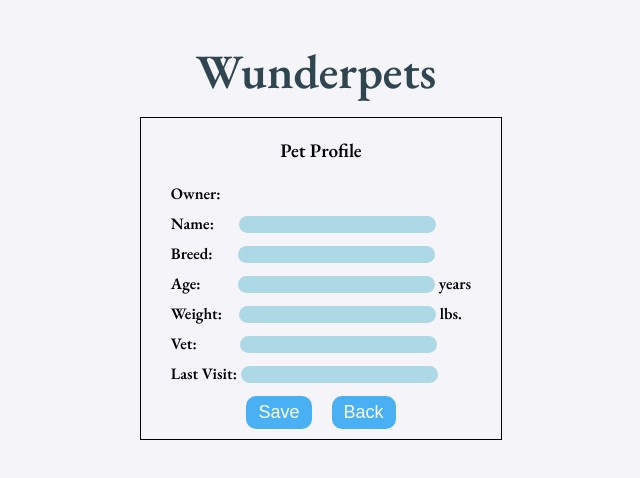
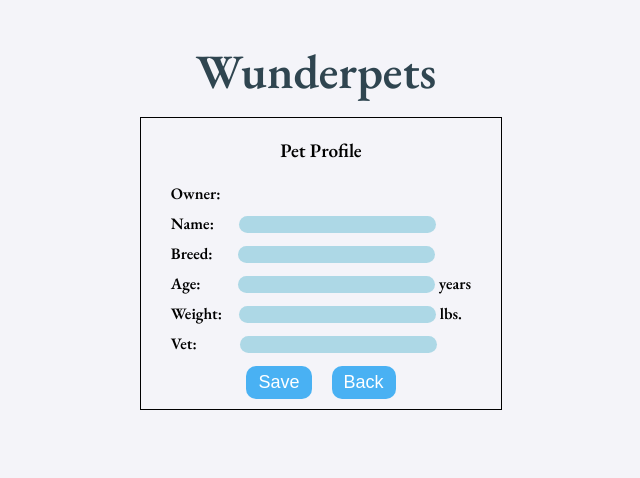
Before and after one commit to FFSS-38/Iteration, a React app: page /create in a window 1280 px wide. Shown: the top 478 px of the page, without its empty margins (319-959 px from the left). Built offline with nearby package versions, Linux system fonts and the light colour scheme; a web font is replaced by a local one.

Commit message:
finishes the create page

```diff
--- a/client/App.jsx
+++ b/client/App.jsx
@@ -99,8 +99,8 @@ const App = () => {
               path="/"
               element={
                 <Login
-                  attemptLogin={attemptLogin}
-                  failedLoginAttempt={failedLoginAttempt}
+                  user = {user}
+                  setUser={setUser}
                 />
               }
             />
--- a/client/components/CreatePet.jsx
+++ b/client/components/CreatePet.jsx
@@ -12,9 +12,9 @@ const CreatePet = ({user, setPetList, petList}) => {
   const [age, setAge] = useState('')
   const [weight, setWeight] = useState('')
   const [breed, setBreed] = useState('')
-  const [visit, setVist] = useState('')
   const [vet, setVet] = useState('')
   const navigate = useNavigate();
+  console.log(user)
 
   const handleClick = () => {
     fetch('/pet/create', {
@@ -27,9 +27,7 @@ const CreatePet = ({user, setPetList, petList}) => {
             Age: age,
             Weight: weight,
             Breed: breed,
-            LastVisit: visit,
-            AssignedVet: vet,
-            Owner: user.FirstName //user.FirstName can be removed
+            AssignedVet: vet
         })
     })
     .then(resp => resp.json())
@@ -42,7 +40,7 @@ const CreatePet = ({user, setPetList, petList}) => {
     <div className='create-container'>
       <div className="banner">Pet Profile</div>
       <div className="petInputs">
-        <div>Owner: </div>
+        <div>Owner: {user.FirstName}</div>
         <div>
           Name:
           <input
@@ -89,19 +87,10 @@ const CreatePet = ({user, setPetList, petList}) => {
             onChange={(event) => setVet(event.target.value) }
           />
         </div>
-        <div>
-          Last Visit:&nbsp;
-          <input
-            type="text"
-            id='newPetVisit'
-            required
-            onChange={(event) => setVist(event.target.value) }
-          />
-        </div>
       </div>
       <div className='signup-buttons-box'>
           <button className="createUpdatePetButton"
-        onClick={handleClick}
+          onClick={() => { handleClick(); navigate('/choose')}}
           >
             Save
           </button>
--- a/client/components/Login.jsx
+++ b/client/components/Login.jsx
@@ -8,7 +8,7 @@ import { useNavigate } from 'react-router-dom'
 // ** this page was heavily edited to still render without fetch request (mongoDB troubles!) The commented out code at the end of the file is the closest representation of what we initially had/what would work with a successful fetch request
 
 //only push loginattempt method, push failedLoginAttempt property
-const Login = () => {
+const Login = ({user, setUser}) => {
   const [password, setPassword] = useState('');
   const [email, setEmail] = useState('');
   const navigate = useNavigate();
@@ -40,6 +40,7 @@ const Login = () => {
     .then(res => res.json())
     .then(data => {
       if(data.Email === email){
+        setUser(data);
         navigate('/choose');
       } else {
         navigate('/signup')
```
